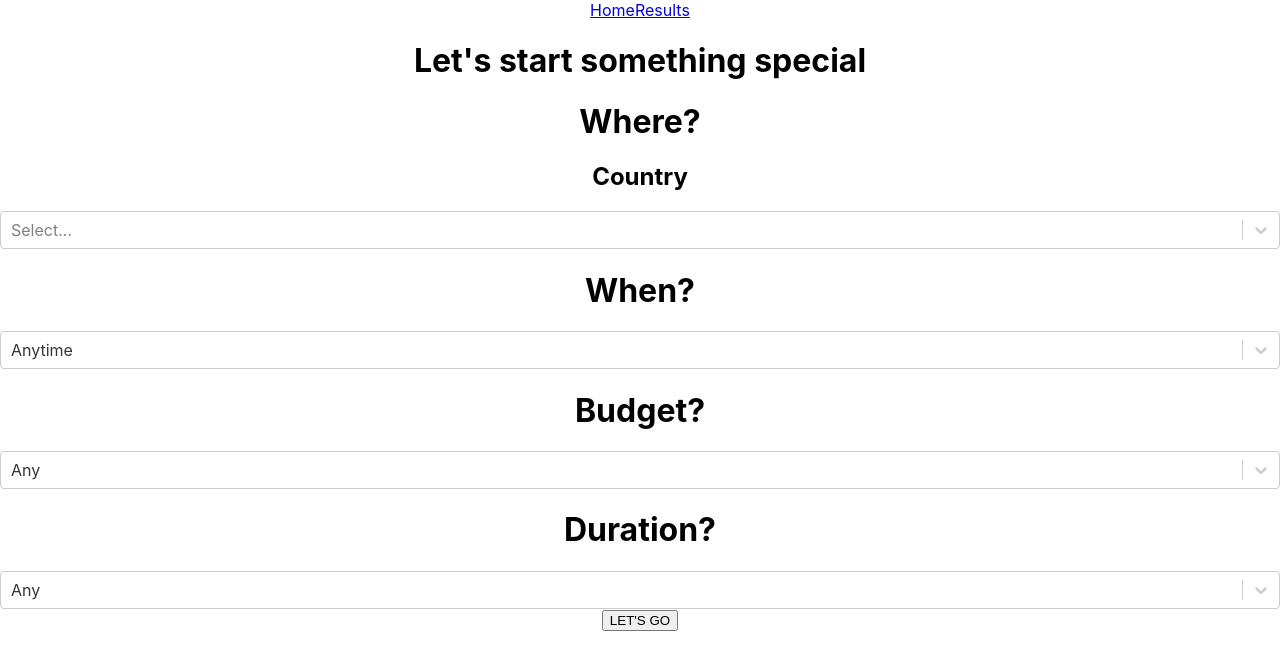
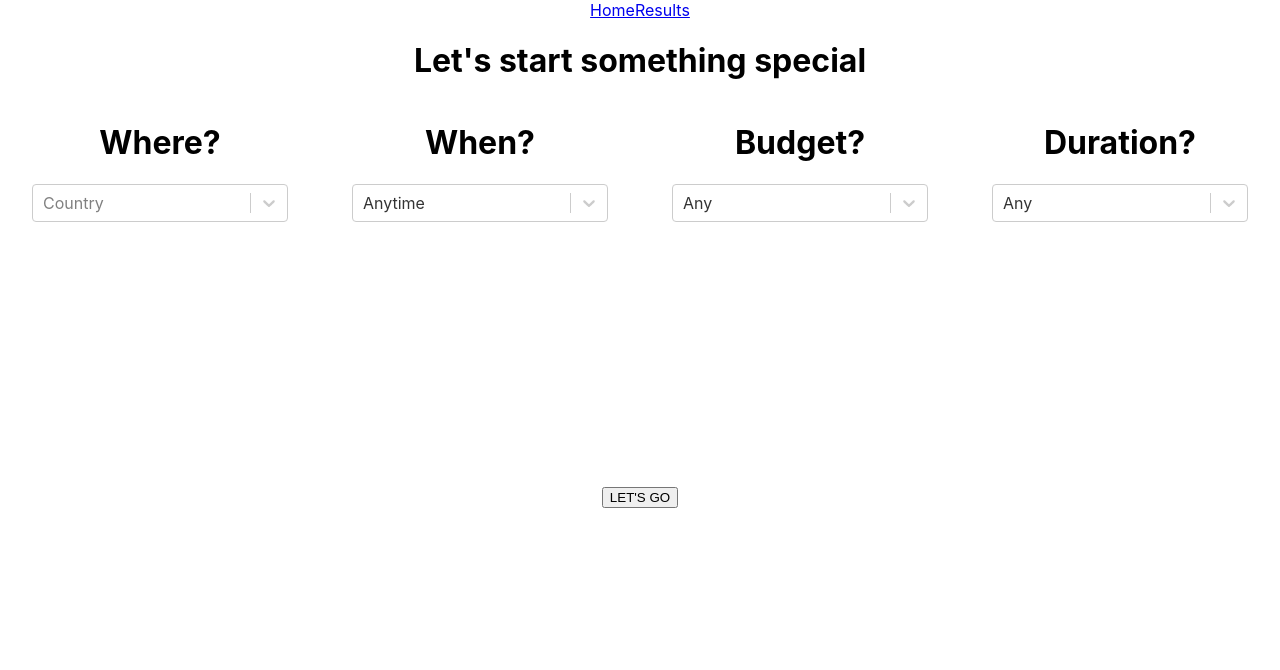
Before and after one commit to sfreedgood/Nomadz, a React (Create React App) app: page / in a window 1280 px wide. Shown: the top 670 px of the page. Built offline with nearby package versions, Linux system fonts and the light colour scheme.

Commit message:
basic home page layout

```diff
--- a/src/components/home/countrySelect.js
+++ b/src/components/home/countrySelect.js
@@ -35,7 +35,7 @@ class CountrySelector extends Component {
         options={this.state.options}
         value={this.state.value}
         onChange={this.props.setSearchParam}
-        // onSelect={this.props.onSelect}
+        placeholder="Country"
       />
     )
   }
--- /dev/null
+++ b/src/components/home/home.css
@@ -0,0 +1,12 @@
+.query-container {
+  display: flex;
+  flex-flow: row wrap;
+  justify-content: space-around;
+}
+
+.query {
+  height: 30vw;
+  width: 20vw;
+  display: flex;
+  flex-flow: column;
+}
--- a/src/components/home/index.js
+++ b/src/components/home/index.js
@@ -1,4 +1,5 @@
 import React from "react"
+import "./home.css"
 import Query from "./query"
 import LocationSelectors from "./locationSelect"
 
@@ -40,8 +41,10 @@ const Home = (props) => {
   return(
     <div className="home-container">
       <h1 className="home-header">Let's start something special</h1>
-      <LocationSelectors />
-      {allQueries}
+      <div className="query-container">
+        <LocationSelectors />
+        {allQueries}
+      </div>
       <button type="submit" onClick={props.handleSubmit} >LET'S GO</button>
     </div>
   )
--- a/src/components/home/locationSelect.js
+++ b/src/components/home/locationSelect.js
@@ -51,10 +51,10 @@ class LocationSelectors extends Component {
 
   render() {
     return (
-      <div className="location-selectors">
+      <div id="location-selectors" className="query">
         <h1 className="query-header">Where?</h1>
         <div className="location-sub-squery">
-          <h2 className="sub-query-header">Country</h2>
+          {/* <h2 className="sub-query-header">Country</h2> */}
           <CountrySelector type={this.props.query} setSearchParam={this.setSearchParam} />
         </div>
         {
```
